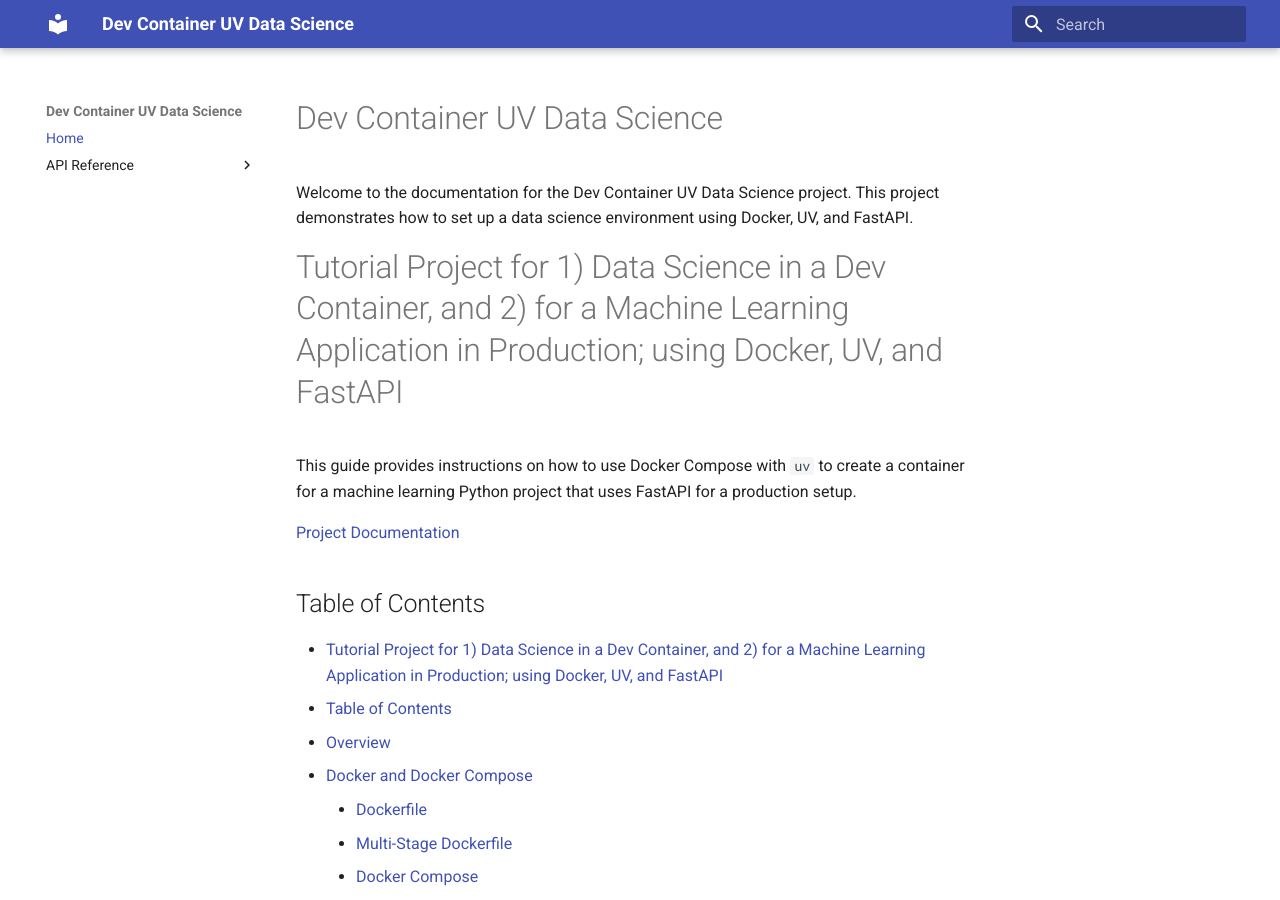
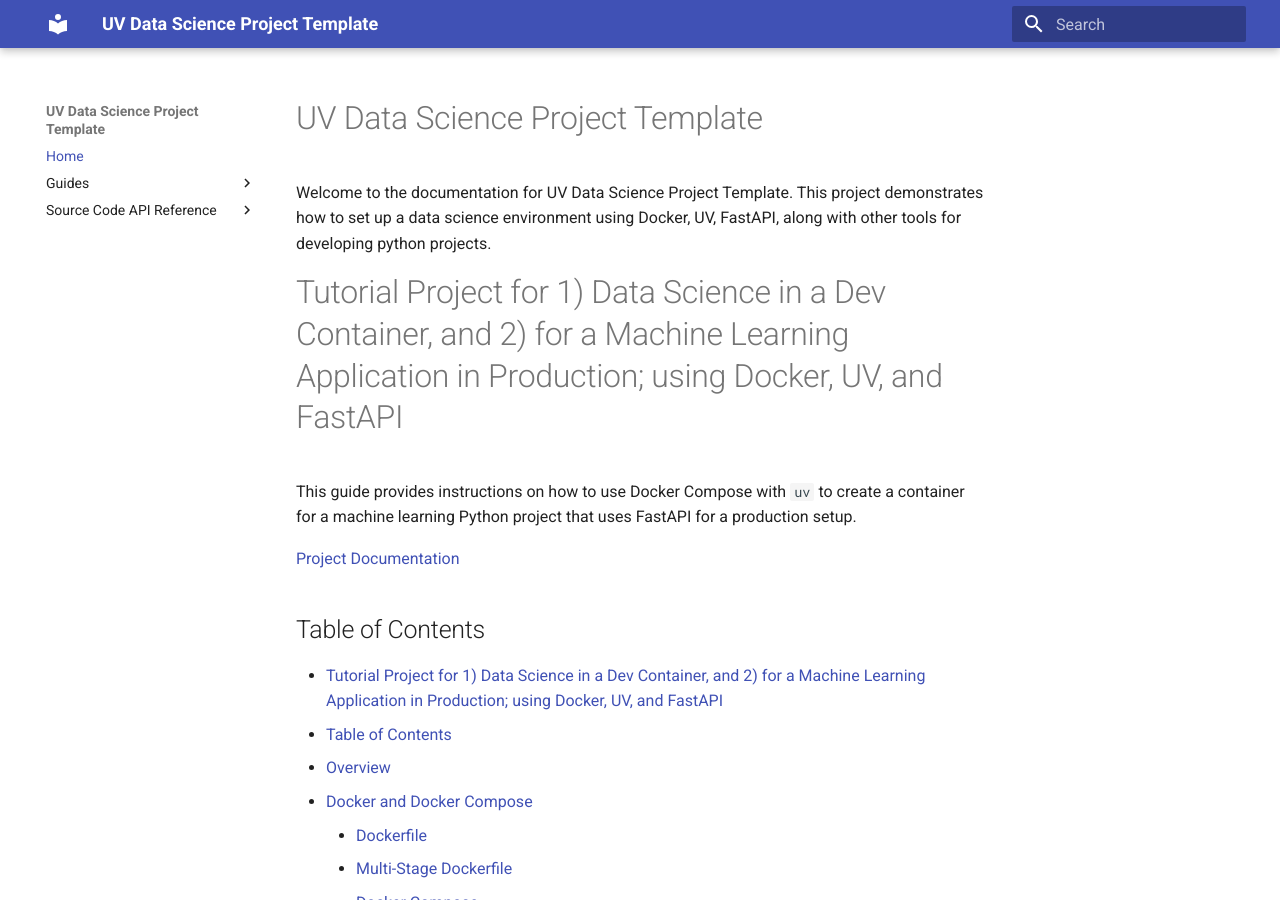
Before and after one commit to tiefenthaler/uv-datascience-project-template, an MkDocs documentation site: the page built from docs/index.md, in a window 1280 px wide and 900 px high. Built offline with MkDocs 1.6.1 and Material for MkDocs 9.7.7, drawn with Linux system fonts in a browser that asks for light colours.

Commit message:
docs: add guides for Docker, CI, and development tools to enhance project documentation

```diff
--- a/docs/index.md
+++ b/docs/index.md
@@ -1,6 +1,6 @@
-# Dev Container UV Data Science
+# UV Data Science Project Template
 
-Welcome to the documentation for the Dev Container UV Data Science project. This project demonstrates how to set up a data science environment using Docker, UV, and FastAPI.
+Welcome to the documentation for UV Data Science Project Template. This project demonstrates how to set up a data science environment using Docker, UV, FastAPI, along with other tools for developing python projects.
 
 <!-- Include the content of README.md -->
 {%
--- a/mkdocs.yml
+++ b/mkdocs.yml
@@ -1,7 +1,17 @@
-site_name: Dev Container UV Data Science
+site_name: UV Data Science Project Template
 nav:
   - Home: index.md
-  - API Reference:
+  - Guides:
+    - Ruff: guides/ruff.md
+    - UV: guides/uv.md
+    - PyTest: guides/pytest.md
+    - PyRight: guides/pyright.md
+    - Pre-Commit: guides/pre-commit.md
+    - MkDocs: guides/mkdocs.md
+    - Docker-Production: guides/docker_prod.md
+    - Docker-VSCode-DevContainer: guides/docker_vscode_devcontainer.md
+    - CI-GitHub: guides/ci_github.md
+  - Source Code API Reference:
       - Autoencoder: api/autoencoder.md
       - Training: api/training.md
       - FastAPI: api/fastapi_app.md
```
Also changed, not shown: docs/guides/ci_github.md (added), docs/guides/docker_prod.md (added), docs/guides/docker_vscode_devcontainer.md (added), docs/guides/mkdocs.md (added), docs/guides/pre_commit.md (added), docs/guides/pyright.md (added), docs/guides/pytest.md (added), docs/guides/ruff.md (added), docs/guides/uv.md (added).
